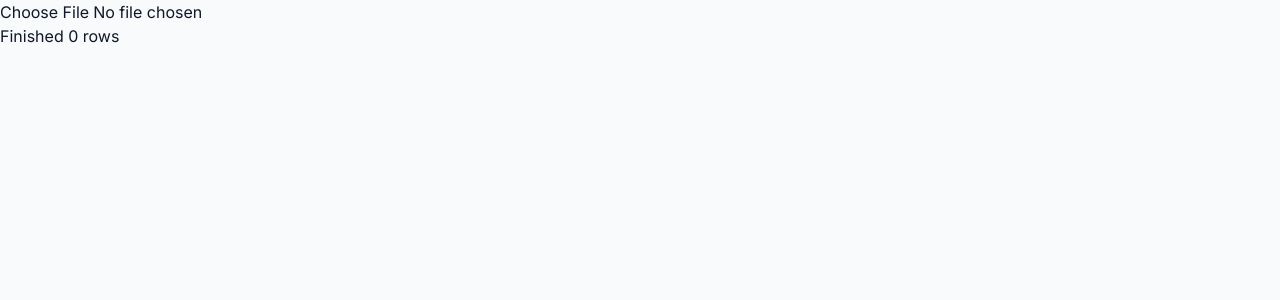
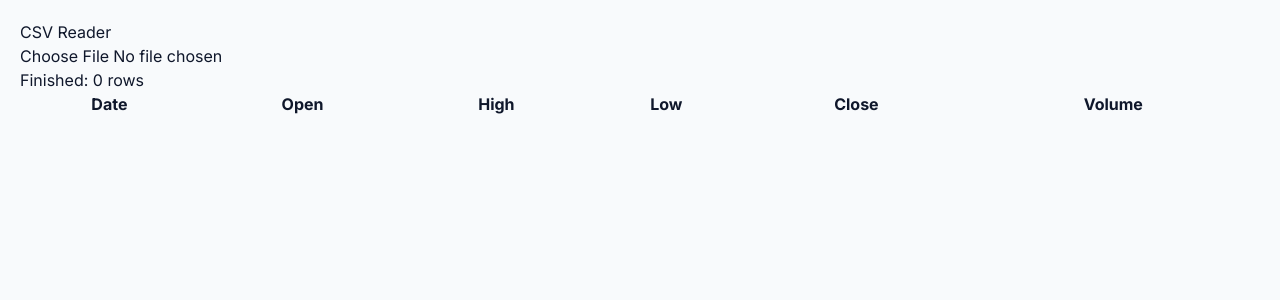
Before and after one commit to phxbinh/TrungNguyen, a Next.js app: page /trade-csv in a window 1280 px wide. Shown: the top 300 px of the page. Built offline with nearby package versions, Linux system fonts and the light colour scheme.

Commit message:
Update page.tsx

```diff
--- a/src/app/trade-csv/page.tsx
+++ b/src/app/trade-csv/page.tsx
@@ -1,3 +1,5 @@
+
+/*
 "use client";
 
 import React, { useState } from "react";
@@ -110,3 +112,129 @@ function parseMtDate(value: string): Date {
     Number(s)
   );
 }
+*/
+
+
+"use client";
+
+import { useState } from "react";
+import Papa from "papaparse";
+
+export interface Candle {
+  date: string;
+  open: number;
+  high: number;
+  low: number;
+  close: number;
+  volume: number;
+}
+
+export default function Page() {
+  const [rows, setRows] = useState<Candle[]>([]);
+  const [count, setCount] = useState(0);
+  const [loading, setLoading] = useState(false);
+
+  const handleFile = (
+    e: React.ChangeEvent<HTMLInputElement>
+  ) => {
+    const file = e.target.files?.[0];
+    if (!file) return;
+
+    setRows([]);
+    setCount(0);
+    setLoading(true);
+
+    const preview: Candle[] = [];
+    let total = 0;
+
+    Papa.parse(file, {
+      header: true,
+      skipEmptyLines: true,
+      worker: true,
+      dynamicTyping: true,
+
+      step({ data }) {
+        const row = data as any;
+
+        total++;
+
+        if (preview.length < 50) {
+          preview.push({
+            date: row.Date,
+            open: row.Open,
+            high: row.High,
+            low: row.Low,
+            close: row.Close,
+            volume: row.Volume,
+          });
+        }
+
+        if (total % 10000 === 0) {
+          setCount(total);
+        }
+      },
+
+      complete() {
+        setRows(preview);
+        setCount(total);
+        setLoading(false);
+      },
+
+      error(err) {
+        console.error(err);
+        setLoading(false);
+      },
+    });
+  };
+
+  return (
+    <div style={{ padding: 20 }}>
+      <h2>CSV Reader</h2>
+
+      <input
+        type="file"
+        accept=".csv"
+        onChange={handleFile}
+      />
+
+      <p>
+        {loading
+          ? `Reading... ${count.toLocaleString()} rows`
+          : `Finished: ${count.toLocaleString()} rows`}
+      </p>
+
+      <table
+        border={1}
+        cellPadding={6}
+        style={{
+          borderCollapse: "collapse",
+          width: "100%",
+        }}
+      >
+        <thead>
+          <tr>
+            <th>Date</th>
+            <th>Open</th>
+            <th>High</th>
+            <th>Low</th>
+            <th>Close</th>
+            <th>Volume</th>
+          </tr>
+        </thead>
+
+        <tbody>
+          {rows.map((row, index) => (
+            <tr key={index}>
+              <td>{row.date}</td>
+              <td>{row.open}</td>
+              <td>{row.high}</td>
+              <td>{row.low}</td>
+              <td>{row.close}</td>
+              <td>{row.volume}</td>
+            </tr>
+          ))}
+        </tbody>
+      </table>
+    </div>
+  );
+}
```
